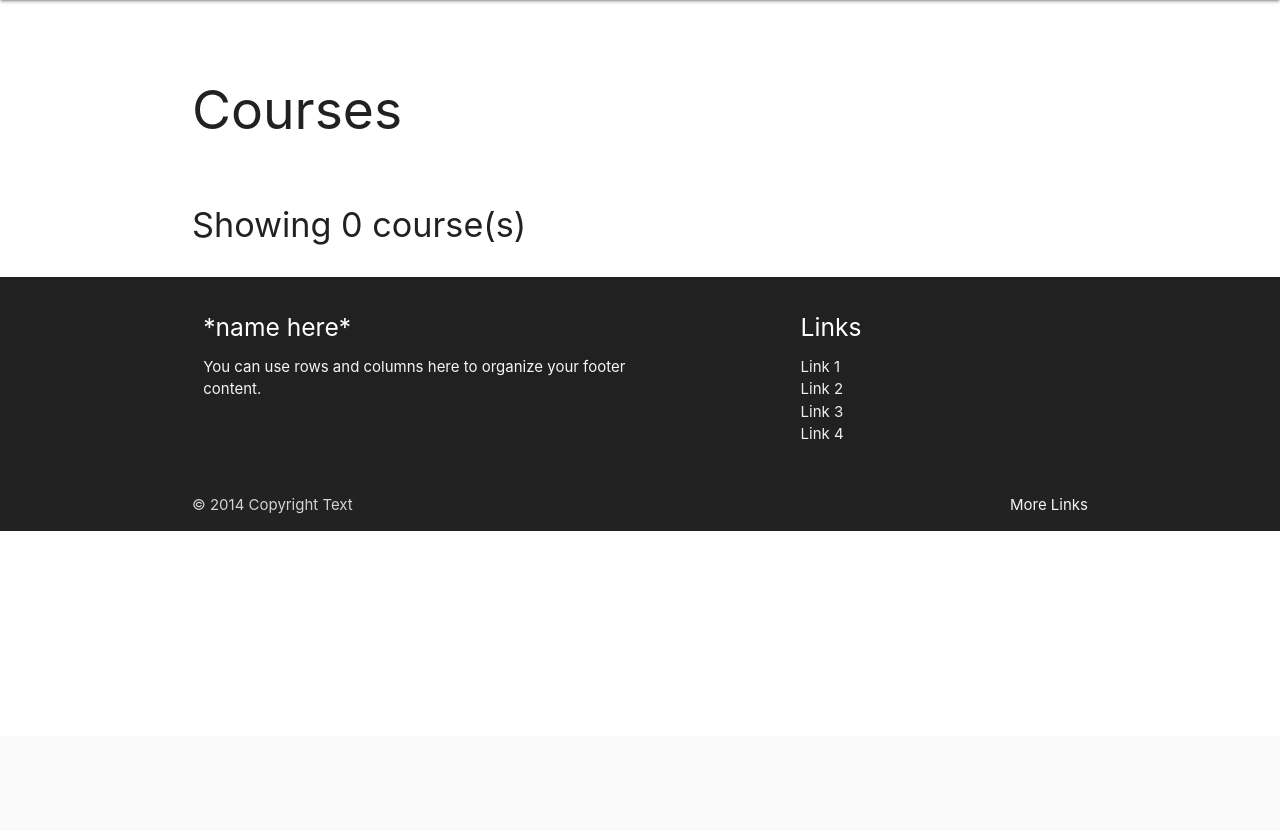
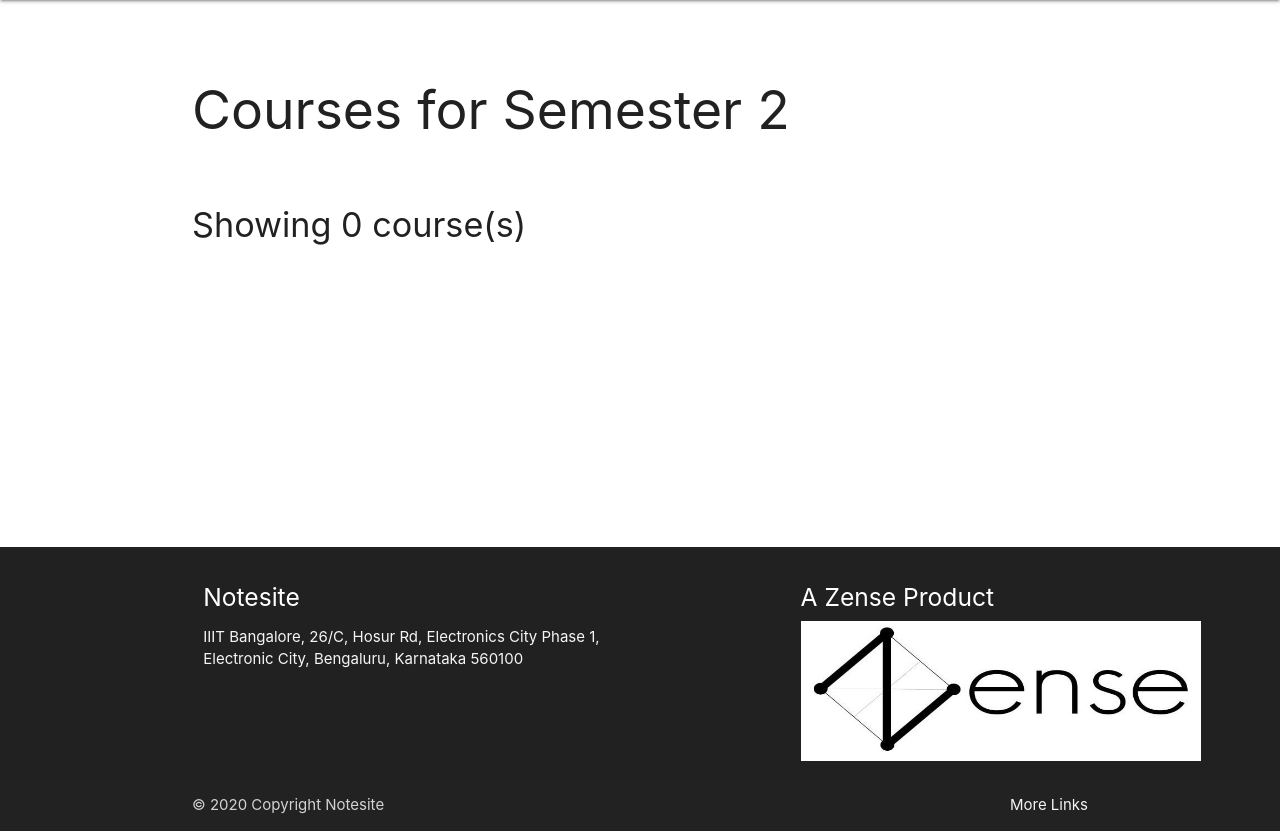
Before and after one commit to gr455/notesite, a Django app: page / in a window 1280 px wide. Shown: the part 64-895 px from the top of the page. Before the commit the page ends 595 px from the top, so only its background shows below. Run offline with Django 3.2, Linux system fonts and the light colour scheme; data that the repository does not hold is empty.

Commit message:
add files

```diff
--- a/main/templates/main/chapters.html
+++ b/main/templates/main/chapters.html
@@ -8,7 +8,7 @@
 		{% if chapters.count %}
 		<h4>Showing {{chapters.count}} chapter(s)</h4>
 		{% else %}
-		<h4>Showing 1 chapter(s)</h4>
+		<h4>Showing 0 chapter(s)</h4>
 		{% endif %}
 		<div class="row">
 			{% for chapter in chapters %}
--- a/main/templates/main/header.html
+++ b/main/templates/main/header.html
@@ -26,10 +26,10 @@
 		{% else %}
 			<nav class = "grey lighten-5">
 				<div class="nav-wrapper">
-					<a href="/" class="brand-logo black-text">*name here*</a>
+					<a href="/" class="brand-logo black-text">Notesite</a>
 					<ul id="nav-mobile" class="right hide-on-med-and-down">
 						<!-- TODO: redirect to profile when clicked on name -->
-						<li><a class="black-text" href="/">{{request.user}}</a></li>
+						<li><a class="black-text" href="/users/{{request.user}}">{{request.user}}</a></li>
 						<li><a class="black-text" href="/create">Create</a></li>
 						<li><a class="black-text" href="/">Home</a></li>
 						<li><a class="black-text" href="/logout">Logout</a></li>
@@ -43,28 +43,31 @@
 			{% block content %}
 			{% endblock %}
 		</div>
+		<br><br><br><br><br><br><br><br><br><br><br><br>
+
 
 		 <footer class="page-footer grey darken-4">
           <div class="container">
             <div class="row">
               <div class="col l6 s12">
-                <h5 class="white-text">*name here*</h5>
-                <p class="grey-text text-lighten-4">You can use rows and columns here to organize your footer content.</p>
+                <h5 class="white-text">Notesite</h5>
+                <p class="grey-text text-lighten-4">IIIT Bangalore, 26/C, Hosur Rd, Electronics City Phase 1, Electronic City, Bengaluru, Karnataka 560100</p>
               </div>
               <div class="col l4 offset-l2 s12">
-                <h5 class="white-text">Links</h5>
-                <ul>
+                <h5 class="white-text">A Zense Product</h5>
+                <img src = "{% static 'icons/zense_logo.jpg' %}" width = "400" height="140" >
+                <!-- <ul>
                   <li><a class="grey-text text-lighten-3" href="#!">Link 1</a></li>
                   <li><a class="grey-text text-lighten-3" href="#!">Link 2</a></li>
                   <li><a class="grey-text text-lighten-3" href="#!">Link 3</a></li>
                   <li><a class="grey-text text-lighten-3" href="#!">Link 4</a></li>
-                </ul>
+                </ul> -->
               </div>
             </div>
           </div>
           <div class="footer-copyright">
             <div class="container">
-            © 2014 Copyright Text
+            © 2020 Copyright Notesite
             <a class="grey-text text-lighten-4 right" href="#!">More Links</a>
             </div>
           </div>
--- a/main/templates/main/index.html
+++ b/main/templates/main/index.html
@@ -3,7 +3,7 @@
 	<body>
 
 	{% block content %}
-		<h2> Courses </h2>
+		<h2> Courses for Semester 2</h2>
 		<br>
 		<h4>Showing {{courses.count}} course(s)</h4>
 		<div class="row">
--- a/main/templates/main/notes.html
+++ b/main/templates/main/notes.html
@@ -8,7 +8,7 @@
 		{% if notes.count %}
 		<h4>Showing {{notes.count}} note(s)</h4>
 		{% else %}
-		<h4>Showing 1 note(s)</h4>
+		<h4>Showing 0 note(s)</h4>
 		{% endif %}
 		<div class="row">
 			{% for note in notes %}
--- a/main/urls.py
+++ b/main/urls.py
@@ -30,7 +30,11 @@ urlpatterns = [
         path("", views.direct_path, name = "path"),
         path("<var2>/", include([
             path("", views.indirect_path, name = "ipath"),
-            path("<var3>", views.show, name = "show"),
+            path("<var3>/", include([
+            	path("", views.show, name = "show"),
+            	path("open", views.open_document, name = "open")
+
+            	])),
         ])),
 
     ])),
--- a/main/views.py
+++ b/main/views.py
@@ -98,7 +98,7 @@ def indirect_path(request, var, var2):
 		logged_in = True
 	course = get_object_or_404(Course, course_code = var)
 	chapter = get_object_or_404(Chapter, chapter_course = course, chapter_name = var2)
-	notes = get_list_or_404(Note, note_chapter = chapter)
+	notes = Note.objects.filter(note_chapter = chapter)
 
 	return render(request = request,
 				  template_name = "main/notes.html",
@@ -122,6 +122,8 @@ def show(request, var, var2, var3):
 				  			 "note": note,
 				  			 "logged_in": logged_in})
 
+def open_document(request, var, var2, var3):
+	return HttpResponse(200)
 
 def create(request):
 	err_msgs = None
--- a/website/settings.py
+++ b/website/settings.py
@@ -95,6 +95,7 @@ TEMPLATES = [
                 'django.template.context_processors.request',
                 'django.contrib.auth.context_processors.auth',
                 'django.contrib.messages.context_processors.messages',
+                'django.template.context_processors.media',
             ],
         },
     },
@@ -133,6 +134,7 @@ AUTH_PASSWORD_VALIDATORS = [
 ]
 
 MEDIA_ROOT = os.path.join(BASE_DIR, 'media')
+MEDIA_URL = '/media/'
 
 
 # Internationalization
--- a/website/urls.py
+++ b/website/urls.py
@@ -20,10 +20,17 @@ This is the uppermost level of the apps, here we specify when to load which apps
 '''
 from django.contrib import admin
 from django.urls import path, include
+from django.contrib.staticfiles.urls import staticfiles_urlpatterns
+from django.conf import settings
+from django.conf.urls.static import static
 
 urlpatterns = [
 	path('admin/', admin.site.urls),
 	path('', include('main.urls')),
     # url(r'^attachments/', include('attachments.urls', namespace='attachments'))
     path('tinymce/', include('tinymce.urls')),
+
 ]
+
+urlpatterns += staticfiles_urlpatterns()
+urlpatterns += static(settings.MEDIA_URL, document_root = settings.MEDIA_ROOT)
```
Also changed, not shown: main/templates/main/show.html (+15 -0 lines), main/static/icons/zense_logo.jpg (added), media/the-visible-light-spectrum-2699036_FINAL2-c0b0ee6f82764efdb62a1af9b9525050_SJYywHk.png (added), media/the-visible-light-spectrum-2699036_FINAL2-c0b0ee6f82764efdb62a1af9b9525050_zK5RnCx.png (added), media/zense_logo.jpg (added), 2 other files.
